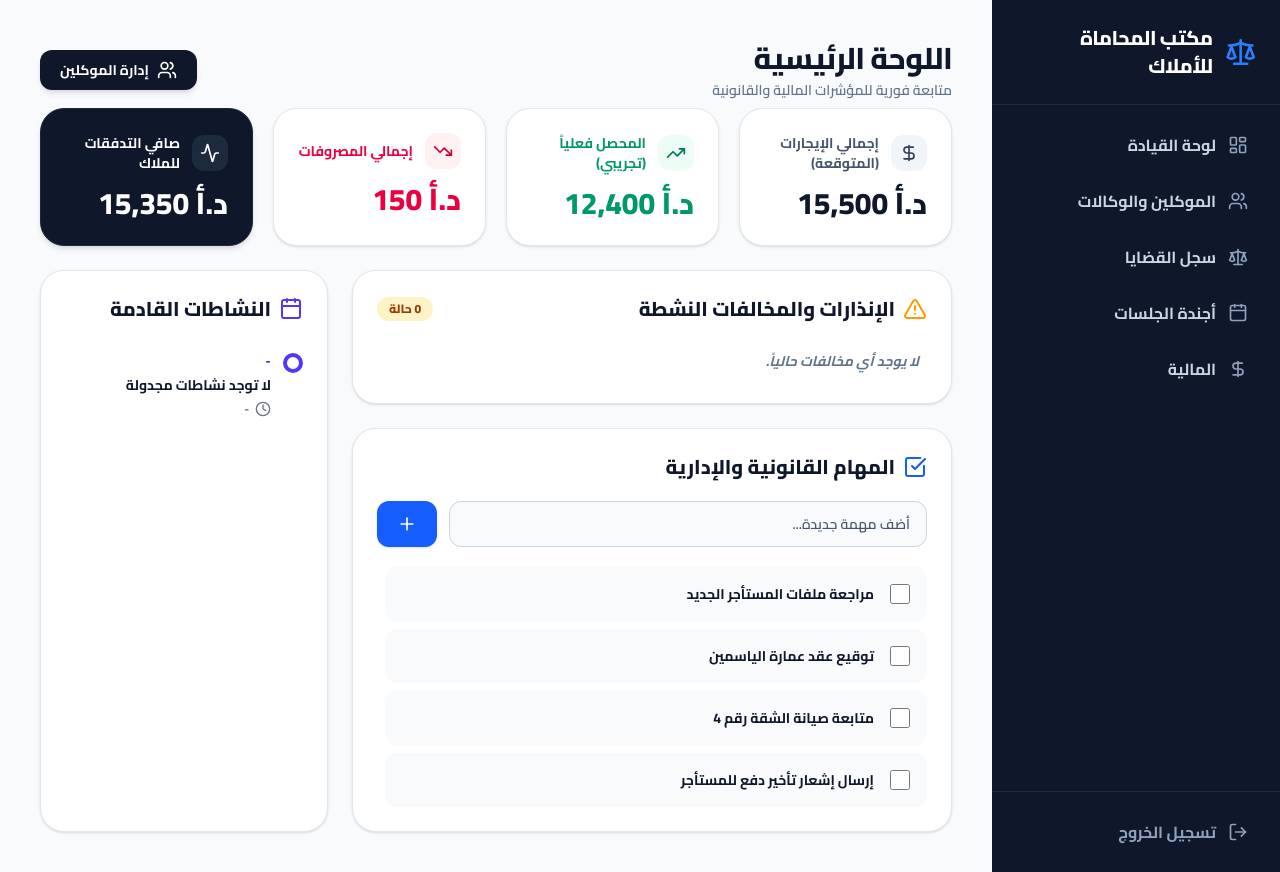
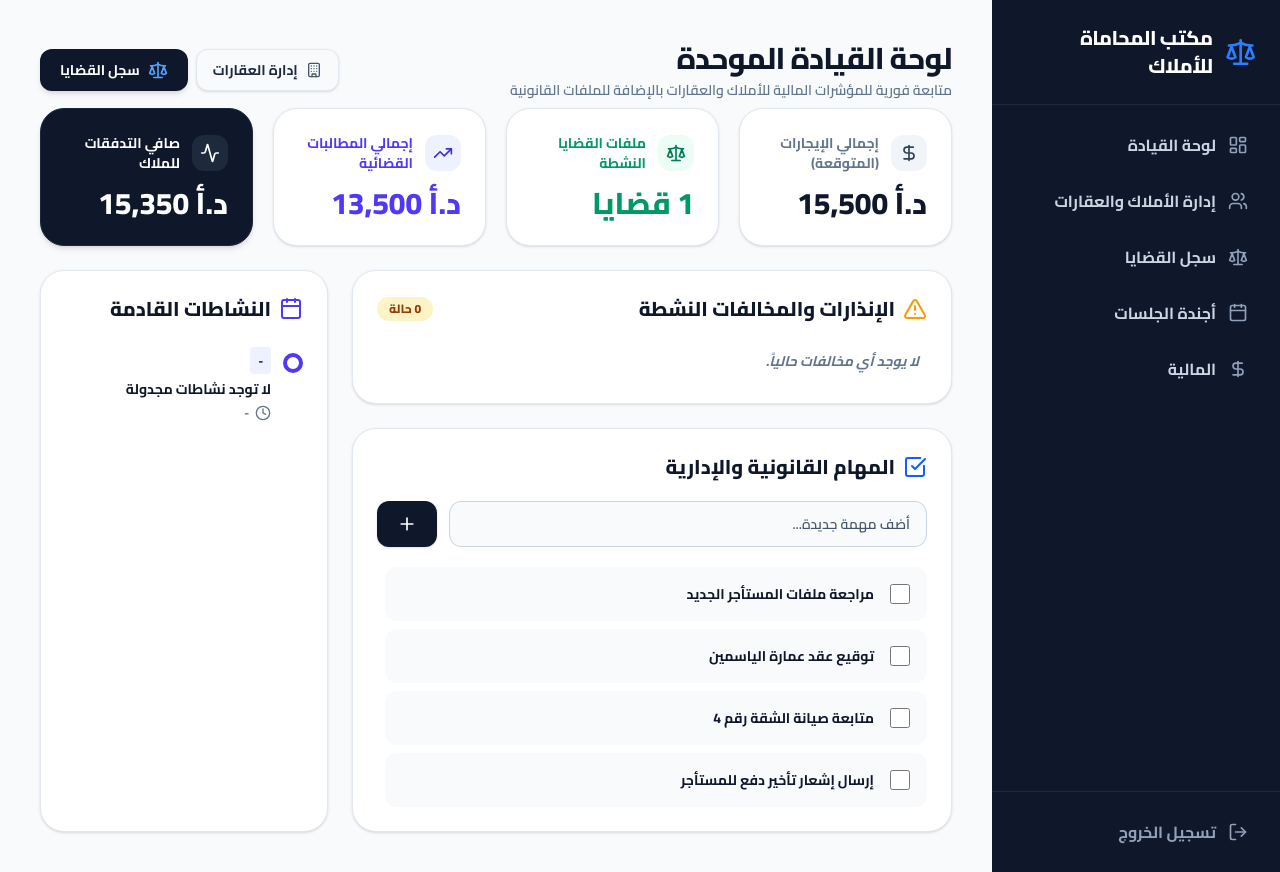
Before and after one commit to alhoulsy0/legal-property-management, a Next.js app: page /dashboard in a window 1280 px wide. Built offline with nearby package versions, Linux system fonts and the light colour scheme.

Commit message:
feat: rename clients section to Property & Estate Management in sidebar and headers and expand unified dashboard to show cases and hearings analytics

```diff
--- a/src/app/(dashboard)/clients/page.tsx
+++ b/src/app/(dashboard)/clients/page.tsx
@@ -62,8 +62,8 @@ export default function ClientsPage() {
     <div className="space-y-6 animate-in fade-in duration-500">
       <div className="flex flex-col sm:flex-row sm:items-center justify-between gap-4">
         <div>
-          <h1 className="text-3xl font-extrabold text-slate-900 tracking-tight">سجل الموكلين</h1>
-          <p className="text-slate-600 mt-1 text-sm font-bold">إدارة بيانات الملاك والموكلين وعقاراتهم</p>
+          <h1 className="text-3xl font-extrabold text-slate-900 tracking-tight">إدارة الأملاك والعقارات</h1>
+          <p className="text-slate-655 mt-1 text-sm font-bold">إدارة بيانات الملاك والموكلين وعقاراتهم التابعة</p>
         </div>
         <button onClick={openAdd} className="bg-slate-900 text-white px-5 py-2.5 rounded-xl shadow-md hover:bg-slate-800 transition-colors font-bold flex items-center gap-2 text-sm">
           <Plus className="w-5 h-5" />
--- a/src/app/(dashboard)/dashboard/page.tsx
+++ b/src/app/(dashboard)/dashboard/page.tsx
@@ -2,51 +2,80 @@
 
 import { useState } from "react";
 import Link from "next/link";
-import { AlertTriangle, DollarSign, TrendingUp, TrendingDown, Users, Activity, Calendar, CheckSquare, Clock, Plus } from "lucide-react";
+import { AlertTriangle, DollarSign, TrendingUp, TrendingDown, Users, Activity, Calendar, CheckSquare, Clock, Plus, Scale, Building } from "lucide-react";
 import { useGlobal } from "../GlobalProvider";
 
 export default function DashboardPage() {
-  const { properties, tasks, setTasks, clients, setProperties } = useGlobal();
+  const {
+    properties,
+    tasks, setTasks,
+    clients,
+    cases,
+    hearings,
+    legalFinancials
+  } = useGlobal();
 
-  const updatePropertyStatus = (id: number, field: string, value: string) => {
-    setProperties(properties.map(p => p.id === id ? { ...p, [field]: value } : p));
-  };
-
+  // 1. PROPERTY MANAGEMENT METRICS
   let expectedRevenue = properties.reduce((acc, curr) => acc + (Number(curr.revenue) || 0), 0);
   let totalExpenses = properties.reduce((acc, curr) => {
     return acc + (curr.expenses?.reduce((eAcc, eCurr) => eAcc + (Number(eCurr.amount) || 0), 0) || 0);
   }, 0);
   let netCashFlow = expectedRevenue - totalExpenses;
 
-  // Dynamic Alerts
+  // 2. LEGAL SYSTEM METRICS
+  const activeCasesCount = cases.filter(c => c.status === "مفتوحة" || c.status === "نشطة").length;
+  const totalClaimsSum = cases.reduce((sum, c) => sum + (c.claimAmount || 0), 0);
+
+  // 3. DUAL ALERTS & NOTIFICATIONS (Delayed rents + Legal deadlines)
   let alerts: any[] = [];
+  const today = new Date();
+
+  // Property alerts
   properties.forEach(p => {
     if (p.status === "Delayed") {
-      alerts.push({ id: `d-${p.id}`, type: "متأخر", message: `الإيجار متأخر لعقار ${p.name}.`, priority: "medium" });
+      alerts.push({ id: `d-${p.id}`, type: "إيجار متأخر", message: `الإيجار متأخر لعقار: ${p.name}.`, priority: "medium" });
     } else if (p.status === "Litigation") {
-      alerts.push({ id: `l-${p.id}`, type: "قضية منظورة", message: `نزاع قانوني جاري على ${p.name}.`, priority: "high" });
+      alerts.push({ id: `l-${p.id}`, type: "نزاع قضائي جاري", message: `نزاع قانوني معلق لعقار: ${p.name}.`, priority: "high" });
     }
   });
 
-  // Dynamic Upcoming Activities based on properties data
+  // Case Appeal alerts
+  cases.forEach(c => {
+    if (c.appeal_deadline) {
+      const deadline = new Date(c.appeal_deadline);
+      const diffDays = Math.ceil((deadline.getTime() - today.getTime()) / (1000 * 60 * 60 * 24));
+      if (diffDays >= 0 && diffDays <= 15) {
+        alerts.push({
+          id: `case-appeal-${c.id}`,
+          type: "اقتراب انتهاء مهلة الاستئناف",
+          message: `تنبيه: اقتراب انتهاء مهلة الاستئناف للدعوى رقم (${c.caseNumber}) المتبقي ${diffDays} أيام.`,
+          priority: "high"
+        });
+      }
+    }
+  });
+
+  // 4. COMBINED SYSTEM ACTIVITIES (Rents, Expiries, Court Hearings)
   let upcomingActivities: any[] = [];
-  const today = new Date();
 
+  // Property Rent Activities
   properties.forEach(p => {
     if (p.nextRentDate) {
       const rentDate = new Date(p.nextRentDate);
       const diffDays = Math.ceil((rentDate.getTime() - today.getTime()) / (1000 * 60 * 60 * 24));
-      if (diffDays >= 0 && diffDays <= 14) {
+      if (diffDays >= 0 && diffDays <= 30) {
         upcomingActivities.push({
           id: `rent-${p.id}`,
           date: p.nextRentDate,
           rawDate: rentDate,
           title: `تحصيل إيجار: ${p.name}`,
-          time: "09:00 صباحاً"
+          time: "09:00 صباحاً",
+          type: "property"
         });
       }
     }
 
+    // Property Contract Expiries
     if (p.endDate) {
       const contractDate = new Date(p.endDate);
       const diffDays = Math.ceil((contractDate.getTime() - today.getTime()) / (1000 * 60 * 60 * 24));
@@ -56,7 +85,28 @@ export default function DashboardPage() {
           date: p.endDate,
           rawDate: contractDate,
           title: `انتهاء عقد: ${p.name}`,
-          time: "10:00 صباحاً"
+          time: "10:00 صباحاً",
+          type: "property"
+        });
+      }
+    }
+  });
+
+  // Legal Court Hearings Activities
+  hearings.forEach(h => {
+    if (h.nextSessionDate) {
+      const sessionDate = new Date(h.nextSessionDate);
+      const diffDays = Math.ceil((sessionDate.getTime() - today.getTime()) / (1000 * 60 * 60 * 24));
+      if (diffDays >= 0 && diffDays <= 30) {
+        const c = cases.find(cs => cs.id === h.caseId);
+        const caseLabel = c ? ` رقم ${c.caseNumber}` : "";
+        upcomingActivities.push({
+          id: `hearing-${h.id}`,
+          date: h.nextSessionDate.split("T")[0],
+          rawDate: sessionDate,
+          title: `جلسة محكمة: دعوى${caseLabel}`,
+          time: "10:30 صباحاً",
+          type: "legal"
         });
       }
     }
@@ -67,7 +117,7 @@ export default function DashboardPage() {
   if (upcomingActivities.length === 0) {
     upcomingActivities.push({ id: "none", date: "-", rawDate: new Date(), title: "لا توجد نشاطات مجدولة", time: "-" });
   } else {
-    upcomingActivities = upcomingActivities.slice(0, 5);
+    upcomingActivities = upcomingActivities.slice(0, 7);
   }
 
   const [newTaskText, setNewTaskText] = useState("");
@@ -89,54 +139,71 @@ export default function DashboardPage() {
   };
 
   return (
-    <div className="space-y-6 animate-in fade-in duration-500">
+    <div className="space-y-6 animate-in fade-in duration-500 text-right">
+
+      {/* Title & Quick Navigation */}
       <div className="flex flex-col sm:flex-row sm:items-center justify-between gap-4 mb-2">
         <div>
-          <h1 className="text-3xl font-extrabold text-slate-900 tracking-tight">اللوحة الرئيسية</h1>
-          <p className="text-slate-500 mt-1 text-sm font-semibold">متابعة فورية للمؤشرات المالية والقانونية</p>
+          <h1 className="text-3xl font-extrabold text-slate-900 tracking-tight">لوحة القيادة الموحدة</h1>
+          <p className="text-slate-500 mt-1 text-sm font-semibold">متابعة فورية للمؤشرات المالية للأملاك والعقارات بالإضافة للملفات القانونية</p>
         </div>
-        <Link
-          href="/clients"
-          className="bg-slate-900 text-white px-5 py-2.5 rounded-xl hover:bg-slate-800 transition-colors font-bold flex items-center gap-2 text-sm shadow-md"
-        >
-          <Users className="w-5 h-5" />
-          <span>إدارة الموكلين</span>
-        </Link>
+        <div className="flex gap-2">
+          <Link
+            href="/clients"
+            className="bg-slate-50 hover:bg-slate-100 border border-slate-200 text-slate-800 px-4 py-2.5 rounded-xl transition-colors font-bold flex items-center gap-2 text-sm shadow-sm"
+          >
+            <Building className="w-4 h-4 text-slate-600" />
+            <span>إدارة العقارات</span>
+          </Link>
+          <Link
+            href="/cases"
+            className="bg-slate-900 text-white px-5 py-2.5 rounded-xl hover:bg-slate-800 transition-colors font-bold flex items-center gap-2 text-sm shadow-md"
+          >
+            <Scale className="w-5 h-5 text-blue-400" />
+            <span>سجل القضايا</span>
+          </Link>
+        </div>
       </div>
 
+      {/* Grid Metrics - Reflects both Properties & Legal Cases */}
       <div className="grid grid-cols-1 md:grid-cols-2 lg:grid-cols-4 gap-5">
+
+        {/* Metric 1: Expected Rent (Property) */}
         <div className="bg-white p-6 rounded-3xl shadow-sm border border-slate-200">
           <div className="flex items-center gap-3 text-slate-500 mb-3">
             <div className="p-2 bg-slate-100 rounded-xl">
               <DollarSign className="w-5 h-5 text-slate-700" />
             </div>
-            <h3 className="text-sm font-bold text-slate-600">إجمالي الإيجارات (المتوقعة)</h3>
+            <h3 className="text-sm font-bold text-slate-655">إجمالي الإيجارات (المتوقعة)</h3>
           </div>
           <p className="text-3xl font-extrabold text-slate-900">د.أ {expectedRevenue.toLocaleString()}</p>
         </div>
 
+        {/* Metric 2: Active Cases (Legal) */}
         <div className="bg-white p-6 rounded-3xl shadow-sm border border-slate-200">
           <div className="flex items-center gap-3 text-emerald-600 mb-3">
             <div className="p-2 bg-emerald-50 rounded-xl text-emerald-700">
+              <Scale className="w-5 h-5" />
+            </div>
+            <h3 className="text-sm font-bold">ملفات القضايا النشطة</h3>
+          </div>
+          <p className="text-3xl font-extrabold text-emerald-600">{activeCasesCount} قضايا</p>
+        </div>
+
+        {/* Metric 3: Total Claims (Legal) */}
+        <div className="bg-white p-6 rounded-3xl shadow-sm border border-slate-200">
+          <div className="flex items-center gap-3 text-indigo-600 mb-3">
+            <div className="p-2 bg-indigo-50 rounded-xl text-indigo-700">
               <TrendingUp className="w-5 h-5" />
             </div>
-            <h3 className="text-sm font-bold">المحصل فعلياً (تجريبي)</h3>
+            <h3 className="text-sm font-bold">إجمالي المطالبات القضائية</h3>
           </div>
-          <p className="text-3xl font-extrabold text-emerald-600">د.أ {(expectedRevenue * 0.8).toLocaleString()}</p>
+          <p className="text-3xl font-extrabold text-indigo-600">د.أ {totalClaimsSum.toLocaleString()}</p>
         </div>
 
-        <div className="bg-white p-6 rounded-3xl shadow-sm border border-slate-200">
-          <div className="flex items-center gap-3 text-rose-600 mb-3">
-            <div className="p-2 bg-rose-50 rounded-xl text-rose-700">
-              <TrendingDown className="w-5 h-5" />
-            </div>
-            <h3 className="text-sm font-bold">إجمالي المصروفات</h3>
-          </div>
-          <p className="text-3xl font-extrabold text-rose-600">د.أ {totalExpenses.toLocaleString()}</p>
-        </div>
-
+        {/* Metric 4: Net Property Cash Flow (Property) */}
         <div className="bg-slate-900 p-6 rounded-3xl shadow-md border border-slate-800">
-          <div className="flex items-center gap-3 text-slate-300 mb-3">
+          <div className="flex items-center gap-3 text-slate-350 mb-3">
             <div className="p-2 bg-slate-800 rounded-xl text-white">
               <Activity className="w-5 h-5" />
             </div>
@@ -146,8 +213,13 @@ export default function DashboardPage() {
         </div>
       </div>
 
+      {/* Main content grid */}
       <div className="grid grid-cols-1 lg:grid-cols-3 gap-6 mt-6">
+
+        {/* Left / Middle components (Alerts + Tasks) */}
         <div className="lg:col-span-2 space-y-6">
+
+          {/* Unified Alerts (Property Delayed Rents + Legal Deadlines) */}
           <div className="bg-white rounded-3xl p-6 border border-slate-200 shadow-sm">
             <div className="flex items-center justify-between mb-5">
               <h2 className="text-xl font-extrabold text-slate-900 flex items-center gap-2">
@@ -163,17 +235,18 @@ export default function DashboardPage() {
                   <div className={`p-3 rounded-xl shrink-0 ${alert.priority === "high" ? "bg-rose-100 text-rose-700" : "bg-amber-100 text-amber-700"}`}>
                     <AlertTriangle className="w-5 h-5" />
                   </div>
-                  <div>
+                  <div className="min-w-0 flex-1">
                     <p className={`text-sm font-extrabold ${alert.priority === "high" ? "text-rose-800" : "text-amber-800"}`}>
                       حالة: {alert.type}
                     </p>
-                    <p className="text-sm mt-1 text-slate-600 font-semibold">{alert.message}</p>
+                    <p className="text-sm mt-1 text-slate-655 font-semibold leading-relaxed">{alert.message}</p>
                   </div>
                 </div>
               ))}
             </div>
           </div>
 
+          {/* Legal / Admin Tasks */}
           <div className="bg-white rounded-3xl p-6 border border-slate-200 shadow-sm flex flex-col max-h-[450px]">
             <div className="flex items-center justify-between mb-5">
               <h2 className="text-xl font-extrabold text-slate-900 flex items-center gap-2">
@@ -188,9 +261,9 @@ export default function DashboardPage() {
                 value={newTaskText}
                 onChange={e => setNewTaskText(e.target.value)}
                 placeholder="أضف مهمة جديدة..."
-                className="flex-1 px-4 py-3 bg-slate-50 border border-slate-300 rounded-xl text-sm font-semibold focus:outline-none focus:ring-2 focus:ring-blue-600 focus:border-blue-600 placeholder-slate-600 text-slate-900"
+                className="flex-1 px-4 py-3 bg-slate-50 border border-slate-300 rounded-xl text-sm font-semibold focus:outline-none focus:ring-2 focus:ring-slate-900 placeholder-slate-600 text-slate-900"
               />
-              <button type="submit" className="px-5 bg-blue-600 text-white rounded-xl hover:bg-blue-700 font-bold shadow-sm">
+              <button type="submit" className="px-5 bg-slate-900 text-white rounded-xl hover:bg-slate-800 font-bold shadow-sm">
                 <Plus className="w-5 h-5" />
               </button>
             </form>
@@ -199,7 +272,7 @@ export default function DashboardPage() {
               {tasks.length === 0 && <p className="text-sm font-bold text-slate-500 italic p-2 text-center">لا توجد مهام معلقة!</p>}
               {tasks.map(task => (
                 <div key={task.id} className={`flex items-center gap-4 p-4 rounded-xl transition-all duration-300 border border-transparent hover:border-slate-200 cursor-pointer ${task.done ? 'bg-slate-100 opacity-50 scale-95' : 'bg-slate-50 hover:bg-slate-100'}`} onClick={() => toggleTask(task.id)}>
-                  <input type="checkbox" checked={task.done} readOnly className="w-5 h-5 rounded border-slate-300 text-blue-600 pointer-events-none placeholder-slate-600" />
+                  <input type="checkbox" checked={task.done} readOnly className="w-5 h-5 rounded border-slate-300 text-blue-600 pointer-events-none" />
                   <span className={`text-sm font-bold ${task.done ? 'text-slate-500 line-through' : 'text-slate-900'}`}>{task.text}</span>
                 </div>
               ))}
@@ -207,6 +280,7 @@ export default function DashboardPage() {
           </div>
         </div>
 
+        {/* Right Column: Combined system activities timeline (Rents + Court dates) */}
         <div className="bg-white rounded-3xl p-6 border border-slate-200 shadow-sm flex flex-col h-full">
           <div className="flex items-center justify-between mb-6">
             <h2 className="text-xl font-extrabold text-slate-900 flex items-center gap-2">
@@ -220,10 +294,10 @@ export default function DashboardPage() {
                 {i !== upcomingActivities.length - 1 && (
                   <div className="absolute right-[9px] top-6 bottom-0 w-[2px] bg-slate-200"></div>
                 )}
-                <div className="absolute right-0 top-1.5 w-5 h-5 rounded-full border-4 border-indigo-600 bg-white"></div>
+                <div className={`absolute right-0 top-1.5 w-5 h-5 rounded-full border-4 bg-white ${activity.type === 'legal' ? 'border-blue-600' : 'border-indigo-600'}`}></div>
                 <div>
-                  <span className="text-xs font-black text-indigo-700 tracking-wider">{activity.date}</span>
-                  <p className="text-sm font-bold text-slate-900 mt-1">{activity.title}</p>
+                  <span className={`text-xs font-black px-2 py-0.5 rounded ${activity.type === 'legal' ? 'bg-blue-50 text-blue-800' : 'bg-indigo-50 text-indigo-800'}`}>{activity.date}</span>
+                  <p className="text-sm font-bold text-slate-900 mt-2">{activity.title}</p>
                   <p className="text-xs text-slate-500 mt-1.5 flex items-center gap-1.5 font-bold">
                     <Clock className="w-4 h-4" /> {activity.time}
                   </p>
--- a/src/app/(dashboard)/layout.tsx
+++ b/src/app/(dashboard)/layout.tsx
@@ -20,7 +20,7 @@ export default function DashboardLayout({ children }: { children: React.ReactNod
             </Link>
             <Link href="/clients" className="flex items-center gap-3 px-4 py-3 rounded-xl hover:bg-slate-800 hover:text-white transition-all font-bold group">
               <Users className="w-5 h-5 text-slate-400 group-hover:text-blue-500 transition-colors" />
-              الموكلين والوكالات
+              إدارة الأملاك والعقارات
             </Link>
             <Link href="/cases" className="flex items-center gap-3 px-4 py-3 rounded-xl hover:bg-slate-800 hover:text-white transition-all font-bold group">
               <Scale className="w-5 h-5 text-slate-400 group-hover:text-blue-500 transition-colors" />
```
